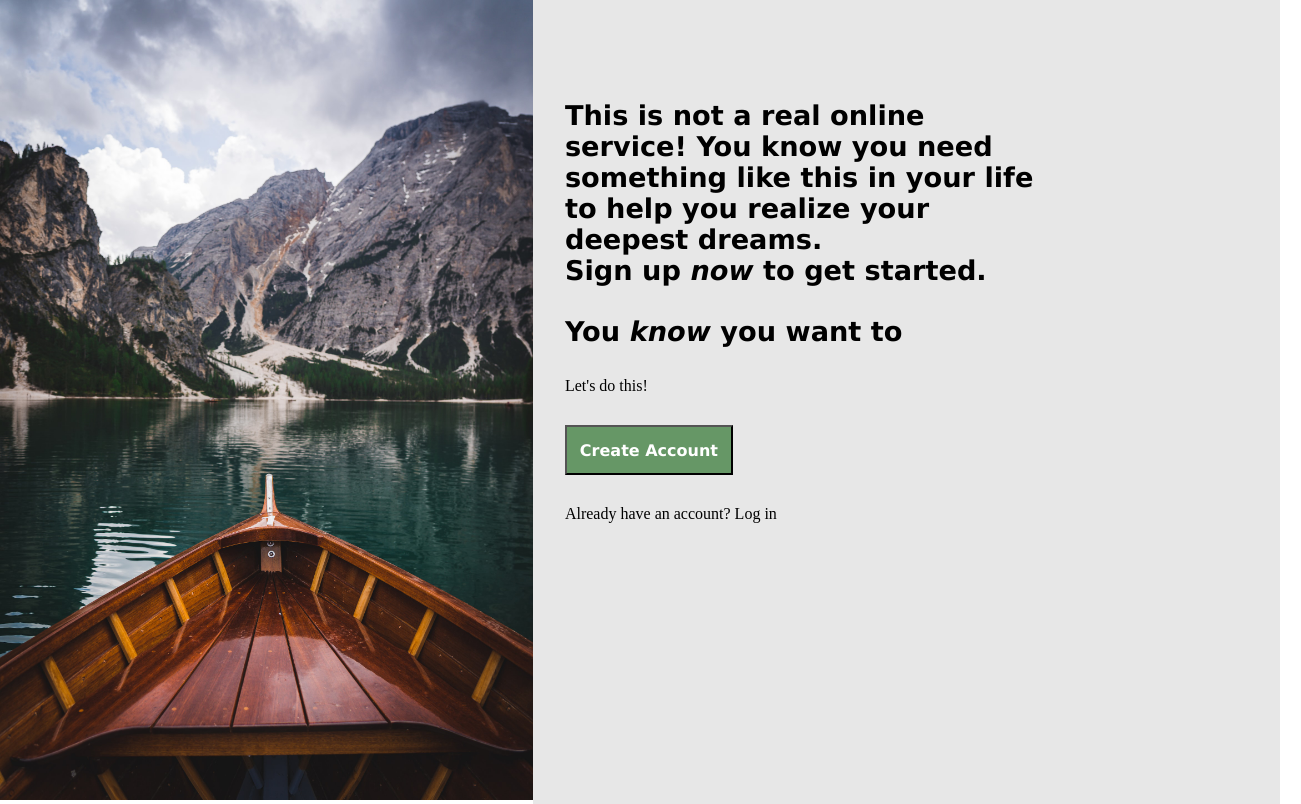
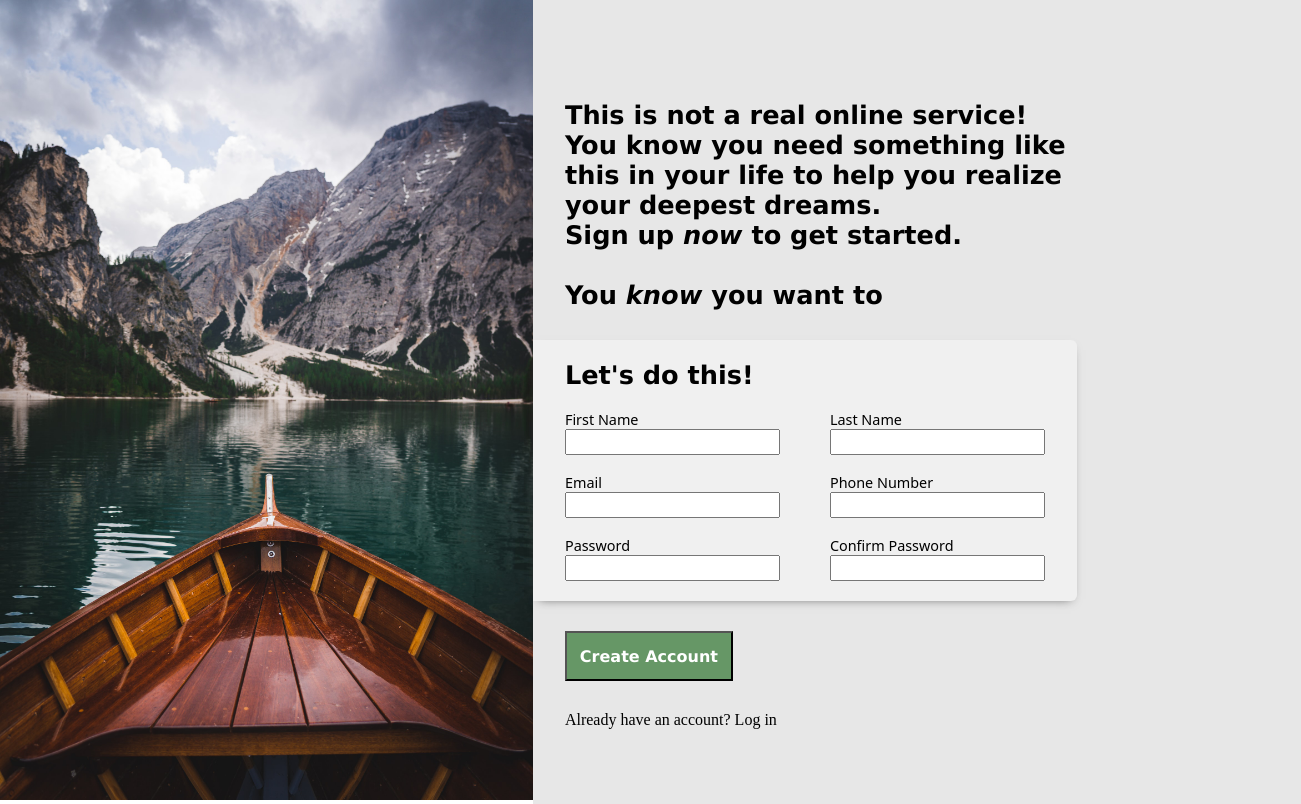
Before and after one commit to LisandroCausa/sign-up-form, a plain HTML site: page index.html in a window 1280 px wide. Shown: the whole page, 1301 px wide, since content can reach past the window. Drawn offline with Linux system fonts and the light colour scheme.

Commit message:
Add form

```diff
--- a/index.html
+++ b/index.html
@@ -16,7 +16,37 @@
 		<p class="text">Sign up <em>now</em> to get started.</p>
 		<p class="text">You <em>know</em> you want to</p>
 		<div id="form-section">
-			<p>Let's do this!</p>
+			<p class="text">Let's do this!</p>
+			<form action="" method="post">
+				<div>
+					<div>
+						<label for="firstName">First Name</label>
+						<input type="text" id="firstName">
+					</div>
+					<div>
+						<label for="email">Email</label>
+						<input type="email" id="email">
+					</div>
+					<div>
+						<label for="pass">Password</label>
+						<input type="password" id="pass">
+					</div>
+				</div>
+				<div>
+					<div>
+						<label for="lastName">Last Name</label>
+						<input type="text" id="lastName">
+					</div>
+					<div>
+						<label for="phone">Phone Number</label>
+						<input type="tel" id="phone">
+					</div>
+					<div>
+						<label for="conPass">Confirm Password</label>
+						<input type="password" id="conPass">
+					</div>
+				</div>
+			</form>
 		</div>
 		<button>Create Account</button>
 		<p>Already have an account? Log in</p>
--- a/style.css
+++ b/style.css
@@ -1,5 +1,6 @@
 :root{
 	--main-font-family: Verdana, Geneva, Tahoma, sans-serif;
+	--content-left-margin: calc(6px + 2vw);
 }
 
 * {
@@ -17,7 +18,7 @@ img {
 .text {
 	font-family: var(--main-font-family);
 	font-weight: 900;
-	font-size: 1.7rem;
+	font-size: 1.6rem;
 }
 
 #main-section {
@@ -30,7 +31,7 @@ img {
 }
 
 #main-section > * {
-	margin-left: calc(6px + 2vw);
+	margin-left: var(--content-left-margin);
 	margin-right: calc(20px + 16vw);
 }
 
@@ -51,3 +52,39 @@ img {
 	font-size: 1rem;
 	font-weight: 900;
 }
+
+#form-section {
+	margin-left: 0;
+	padding: 20px var(--content-left-margin);
+	background-color: rgb(240, 240, 240);
+	box-shadow: 0 4px 10px -6px rgb(90, 90, 90);
+	border-bottom-right-radius: 6px;
+	border-top-right-radius: 6px;
+}
+
+form {
+	margin-top: 20px;
+	display: flex;
+	gap: 50px;
+}
+
+form > div {
+	display: flex;
+	flex-direction: column;
+	gap: 18px;
+}
+
+form > div > div {
+	display: flex;
+	flex-direction: column;
+}
+
+label {
+	font-size: 0.9rem;
+	font-family: system-ui, -apple-system, BlinkMacSystemFont, 'Segoe UI', Roboto, Oxygen, Ubuntu, Cantarell, 'Open Sans', 'Helvetica Neue', sans-serif;
+}
+
+input {
+	padding: 2px;
+	font-size: 1rem;
+}
```
